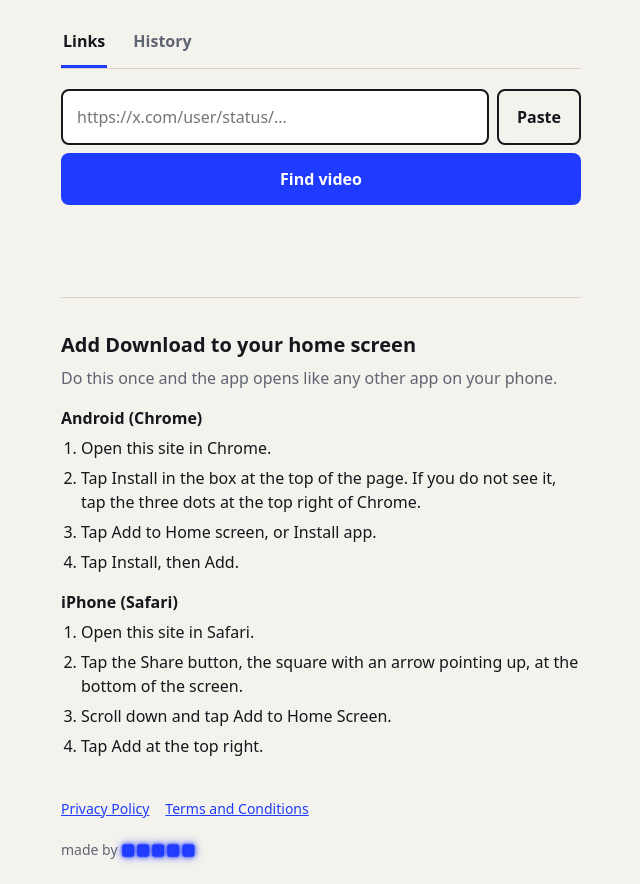
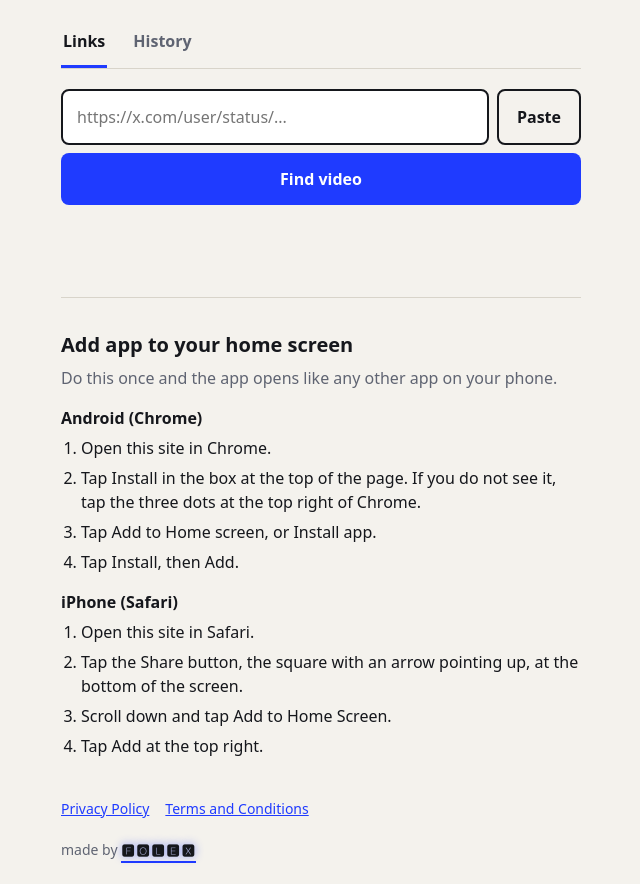
Before and after one commit to folexg/folex, a plain HTML site: page static/index.html in a window 1280 px wide. Shown: the part 174-1058 px from the top of the page, without its empty margins (319-959 px from the left). Drawn offline with Linux system fonts and the light colour scheme.

Commit message:
Add files via upload

```diff
--- a/static/index.html
+++ b/static/index.html
@@ -34,7 +34,7 @@
 <button id="hclear" class="ghost" type="button" hidden>Clear history</button>
 </section>
 <section id="how" class="how" aria-labelledby="how-h">
-<h2 id="how-h">Add Download to your home screen</h2>
+<h2 id="how-h">Add app to your home screen</h2>
 <p class="help">Do this once and the app opens like any other app on your phone.</p>
 <h3>Android (Chrome)</h3>
 <ol>
--- a/static/style.css
+++ b/static/style.css
@@ -33,6 +33,4 @@ footer{margin-top:40px;font-size:14px;display:flex;gap:16px}
 .steps{padding-left:20px;margin:0 0 12px}.steps li{margin-bottom:6px}
 .hist li{display:block}.hist .acts{display:flex;gap:8px;margin-top:10px}.hist .acts button{padding:10px 14px}
 .credit{margin:20px 0 0;font-size:14px;color:var(--mut)}
-.glow{color:var(--ac);font-weight:800;letter-spacing:.14em;text-shadow:0 0 6px var(--ac),0 0 16px var(--ac);animation:glow 3.5s ease-in-out infinite}
-@keyframes glow{50%{text-shadow:0 0 3px var(--ac),0 0 8px var(--ac)}}
-@media(prefers-reduced-motion:reduce){.glow{animation:none}}
+.glow{color:var(--ink);font-weight:800;letter-spacing:.14em;padding-bottom:2px;border-bottom:2px solid var(--ac);text-shadow:0 0 10px color-mix(in srgb,var(--ac) 45%,transparent)}
```
